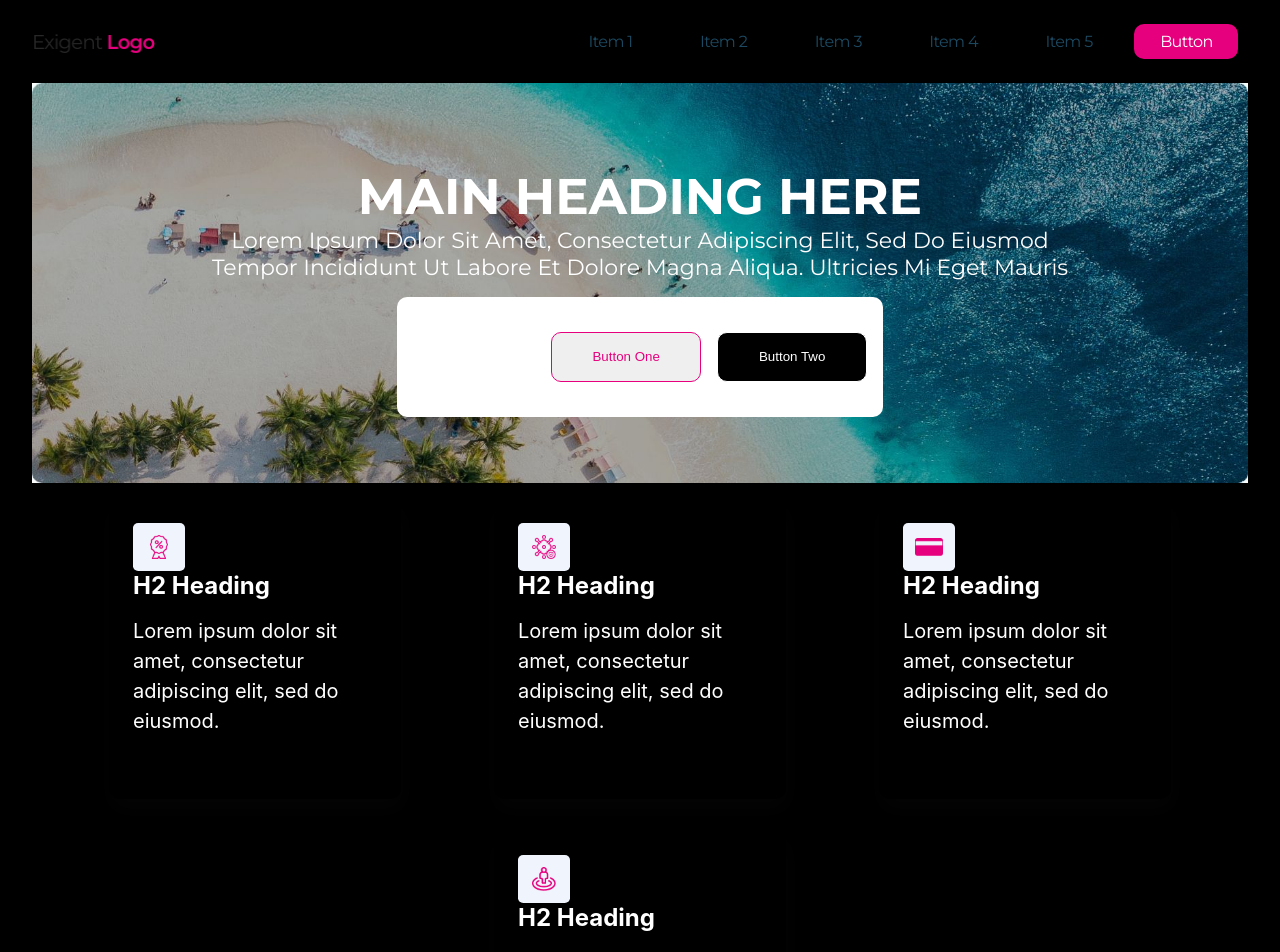
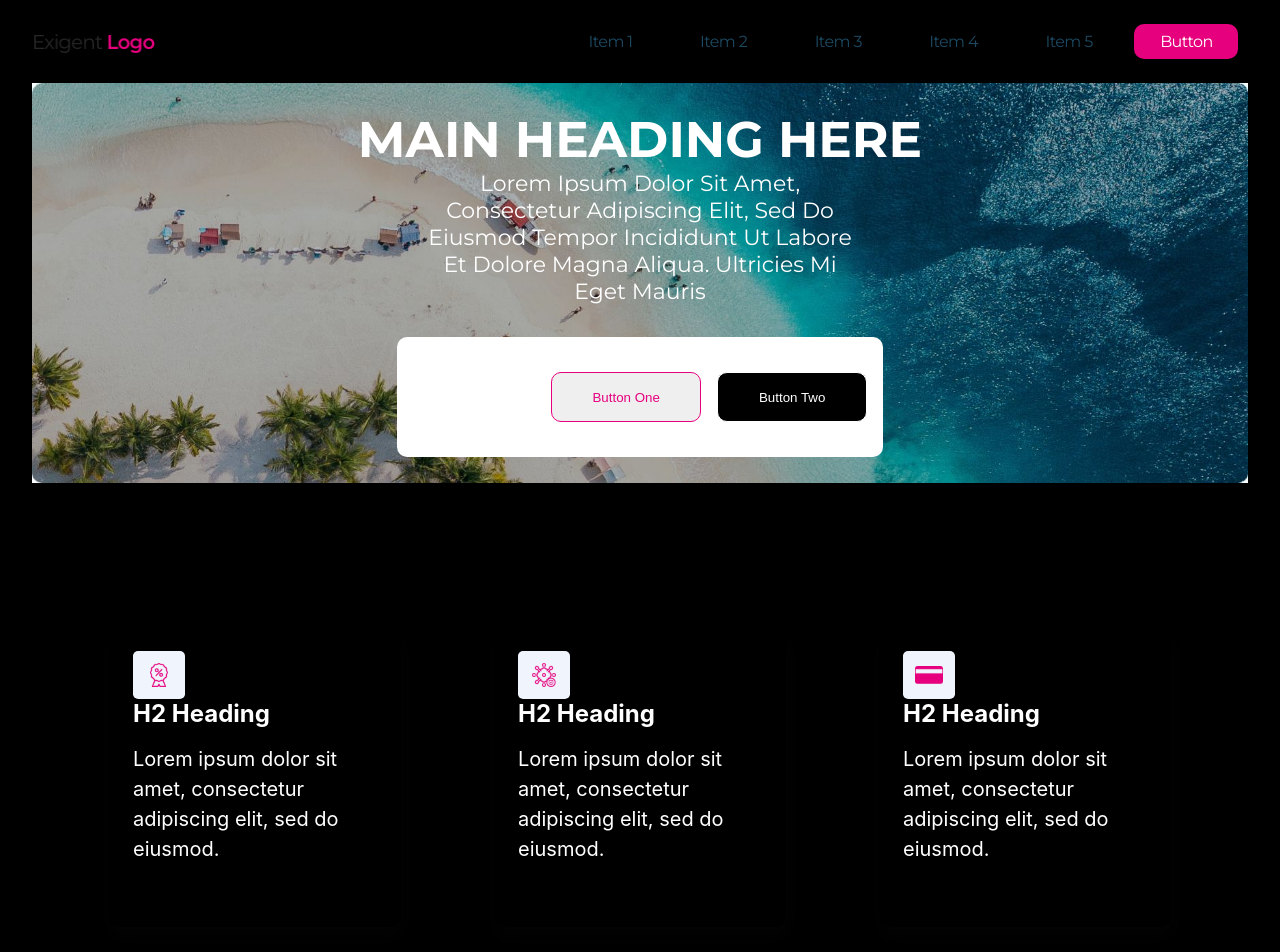
Before and after one commit to christiaanNagel/exigent, a Next.js app: page / in a window 1280 px wide. Shown: the top 952 px of the page. Built offline with nearby package versions, Linux system fonts and the light colour scheme.

Commit message:
Hero buttons remove padding

```diff
--- a/styles/Home.module.scss
+++ b/styles/Home.module.scss
@@ -110,6 +110,7 @@ $breakpoint-desktop: 1240px;
   padding: 1rem;
   border-radius: 10px;
   justify-self: center;
+  margin: 1rem 0;
 
   .heroButtonsText {
     display: flex;
@@ -297,6 +298,9 @@ $breakpoint-desktop: 1240px;
     width:40%;
     justify-content: space-between;
   }
+  .heroTextContainer{
+    width:50%;
+  }
 }
 
 
@@ -383,6 +387,7 @@ $breakpoint-desktop: 1240px;
   align-items: flex-start;
   justify-content: space-evenly;
   flex-wrap: wrap;
+  margin: 8rem 0;
 
 }
 
```
